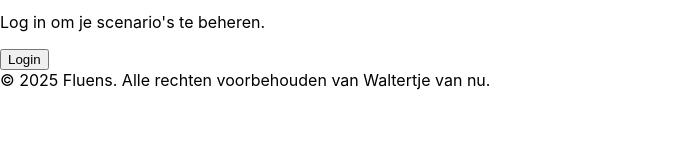
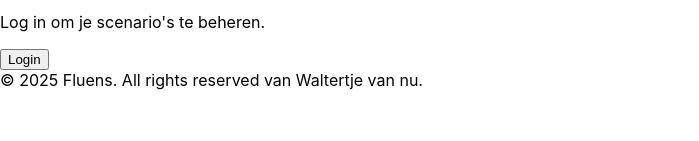
Before and after one commit to wallieboe/fluens, a React (Create React App) app in the folder frontend/: page / in a window 1280 px wide. Shown: the part 159-300 px from the top of the page, without its empty margins (0-699 px from the left). Built offline with nearby package versions, Linux system fonts and the light colour scheme.

Commit message:
Test: wijziging in App.js voor automatische workflow test

```diff
--- a/frontend/src/App.js
+++ b/frontend/src/App.js
@@ -21,7 +21,7 @@ function App() {
       </main>
 
       <footer className="p-4 text-xs text-gray-400">
-        &copy; {new Date().getFullYear()} Fluens. Alle rechten voorbehouden van Waltertje van nu.
+        &copy; {new Date().getFullYear()} Fluens. All rights reserved van Waltertje van nu.
       </footer>
     </div>
   );
```
